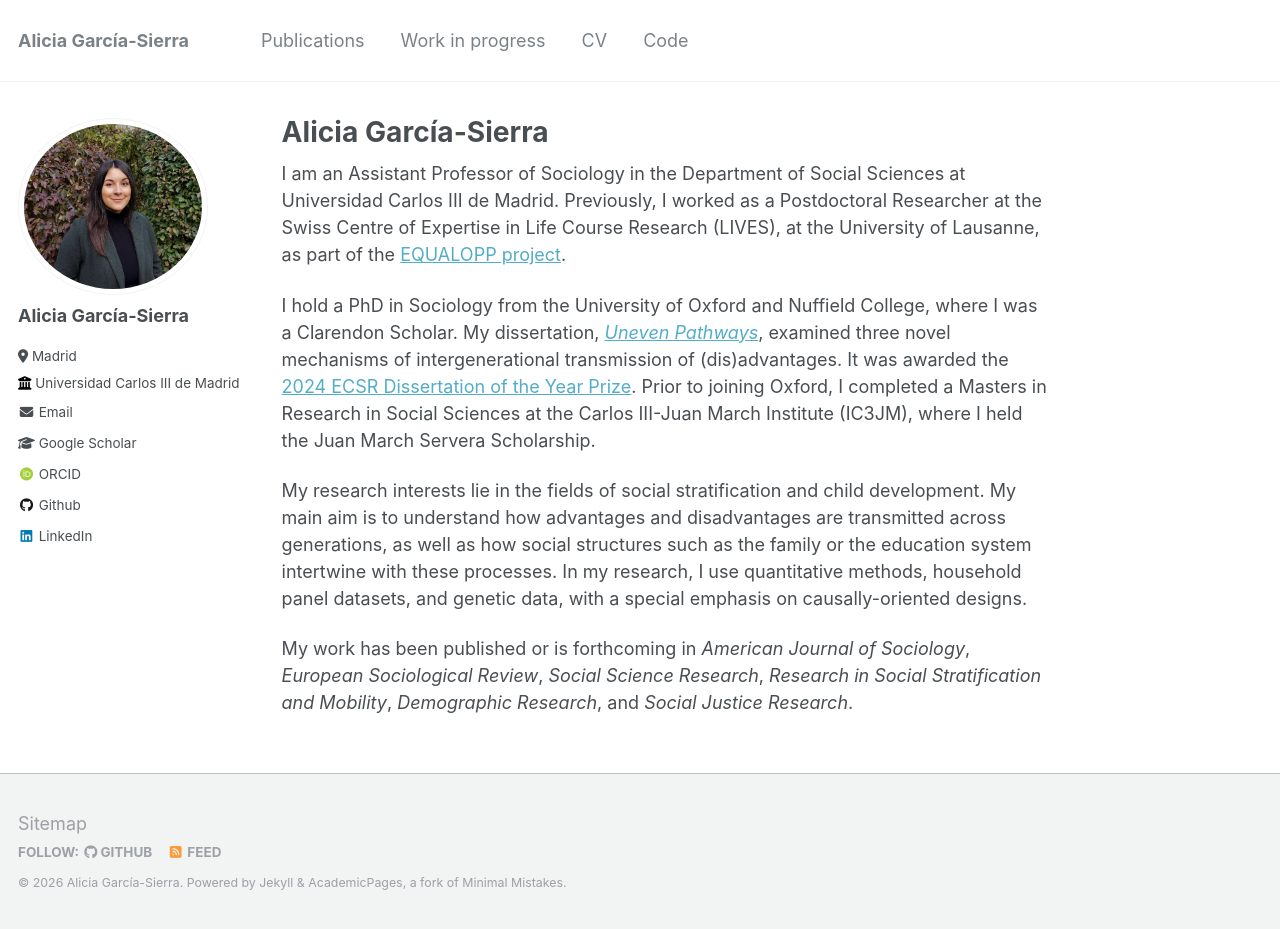
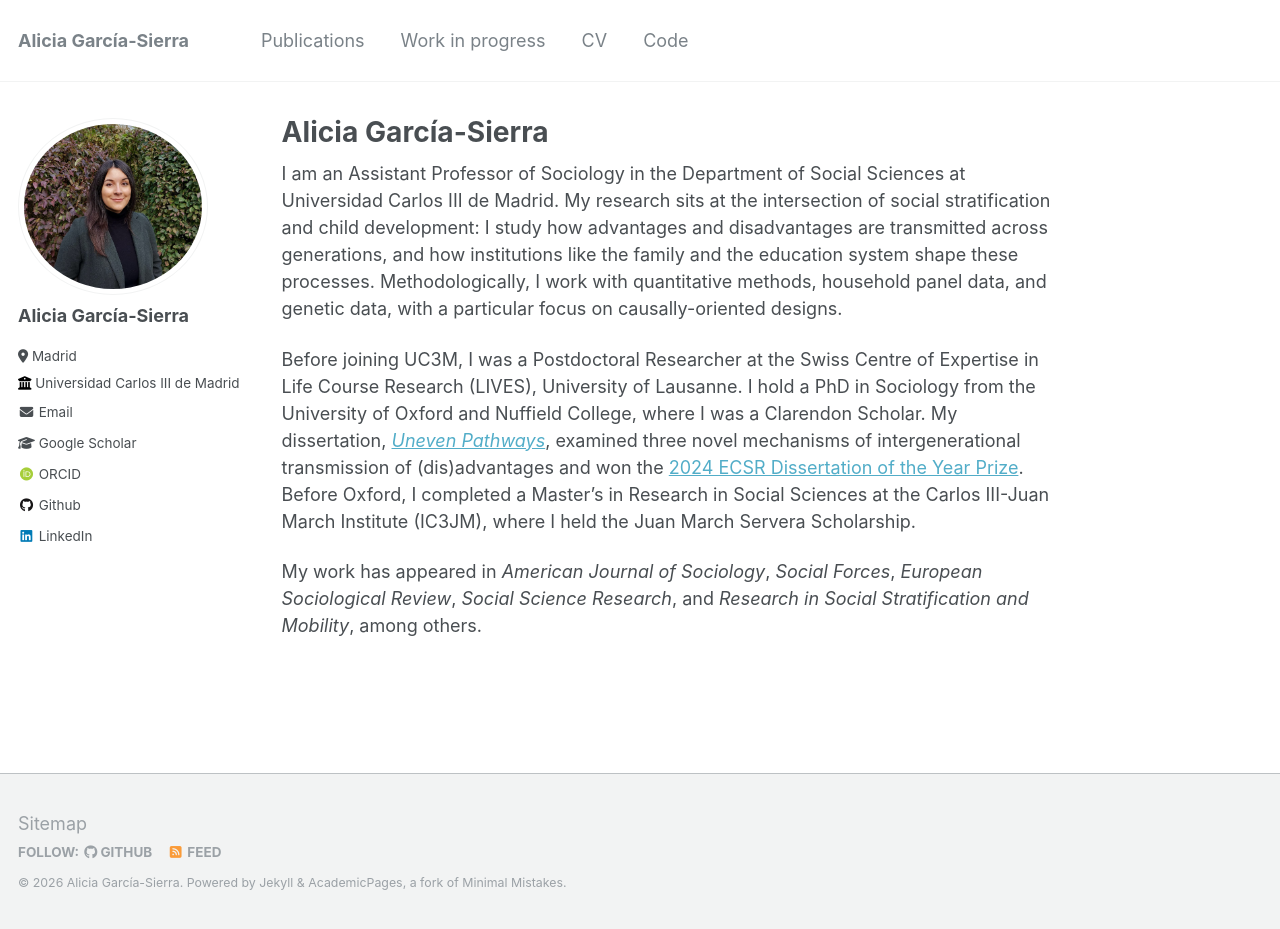
Before and after one commit to aliciagarciasierra/aliciagarciasierra.github.io, a Jekyll site: the page built from _pages/about.md, in a window 1280 px wide and 929 px high. Built offline with Jekyll 4.4.1, drawn with Linux system fonts in a browser that asks for light colours; some web fonts are replaced.

Commit message:
Update about.md

```diff
--- a/_pages/about.md
+++ b/_pages/about.md
@@ -7,11 +7,8 @@ redirect_from:
   - /about.html
 ---
 
+I am an Assistant Professor of Sociology in the Department of Social Sciences at Universidad Carlos III de Madrid. My research sits at the intersection of social stratification and child development: I study how advantages and disadvantages are transmitted across generations, and how institutions like the family and the education system shape these processes. Methodologically, I work with quantitative methods, household panel data, and genetic data, with a particular focus on causally-oriented designs.
 
-I am an Assistant Professor of Sociology in the Department of Social Sciences at Universidad Carlos III de Madrid. Previously, I worked as a Postdoctoral Researcher at the Swiss Centre of Expertise in Life Course Research (LIVES), at the University of Lausanne, as part of the [EQUALOPP project](https://people.unil.ch/michaelgratz/projects/).
+Before joining UC3M, I was a Postdoctoral Researcher at the Swiss Centre of Expertise in Life Course Research (LIVES), University of Lausanne. I hold a PhD in Sociology from the University of Oxford and Nuffield College, where I was a Clarendon Scholar. My dissertation, [_Uneven Pathways_](https://ora.ox.ac.uk/objects/uuid:e656a443-a9c0-4d3b-837e-123cc0b7e5db), examined three novel mechanisms of intergenerational transmission of (dis)advantages and won the [2024 ECSR Dissertation of the Year Prize](https://ecsrnet.eu/ecsr-prize-for-best-phd-thesis/). Before Oxford, I completed a Master's in Research in Social Sciences at the Carlos III-Juan March Institute (IC3JM), where I held the Juan March Servera Scholarship.
 
-I hold a PhD in Sociology from the University of Oxford and Nuffield College, where I was a Clarendon Scholar. My dissertation, [_Uneven Pathways_](https://ora.ox.ac.uk/objects/uuid:e656a443-a9c0-4d3b-837e-123cc0b7e5db), examined three novel mechanisms of intergenerational transmission of (dis)advantages. It was awarded the [2024 ECSR Dissertation of the Year Prize](https://ecsrnet.eu/ecsr-prize-for-best-phd-thesis/).  Prior to joining Oxford, I completed a Masters in Research in Social Sciences at the Carlos III-Juan March Institute (IC3JM), where I held the Juan March Servera Scholarship.
-
-My research interests lie in the fields of social stratification and child development. My main aim is to understand how advantages and disadvantages are transmitted across generations, as well as how social structures such as the family or the education system intertwine with these processes. In my research, I use quantitative methods, household panel datasets, and genetic data, with a special emphasis on causally-oriented designs.
-
-My work has been published or is forthcoming in _American Journal of Sociology_, _European Sociological Review_, _Social Science Research_, _Research in Social Stratification and Mobility_, _Demographic Research_, and _Social Justice Research_.
+My work has appeared in _American Journal of Sociology_, _Social Forces_, _European Sociological Review_, _Social Science Research_, and _Research in Social Stratification and Mobility_, among others.
```
